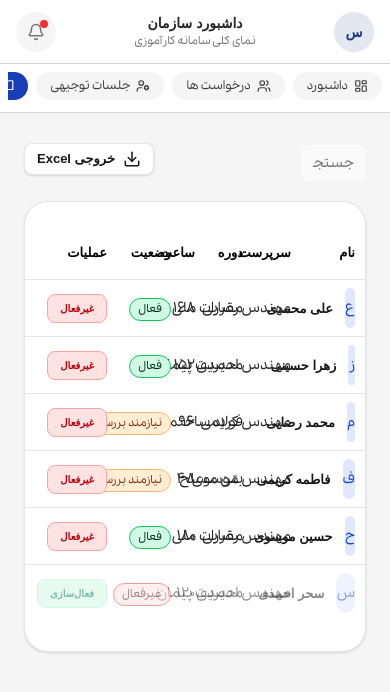
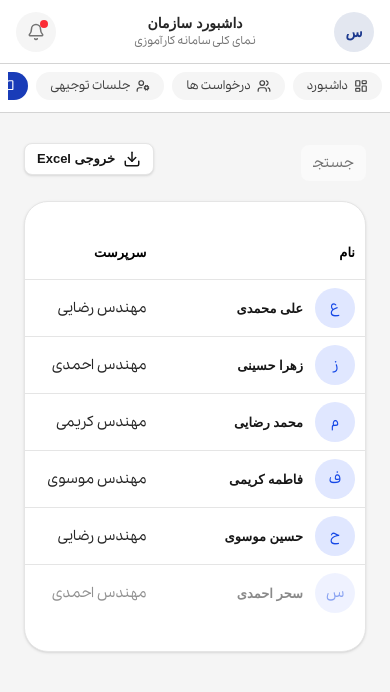
Before and after one commit to parrsa/InternshipNezam, a Next.js app: page /organization/trainees in a window 390 px wide. Shown: the top 692 px of the page. Built offline with nearby package versions, Linux system fonts and the light colour scheme; a web font is replaced by a local one.

Commit message:
complete refactoring

```diff
--- a/app/components/partial/layout/adminLayout/index.tsx
+++ b/app/components/partial/layout/adminLayout/index.tsx
@@ -36,7 +36,7 @@ const AdminLayoutContent = ({
   return (
     <div
       dir="rtl"
-      className="flex w-full bg-neutral-100 mx-auto h-screen text-black"
+      className="flex w-full text-nowrap bg-neutral-100 mx-auto h-screen text-black"
     >
       {/* سایدبار دسکتاپ — در موبایل مخفی */}
       <div className="hidden sm:flex">
--- a/app/components/partial/layout/organizationLayout/index.tsx
+++ b/app/components/partial/layout/organizationLayout/index.tsx
@@ -172,7 +172,7 @@ const OrganizationLayoutContent = ({
           {/* سمت راست هدر: در دسکتاپ عنوان، در موبایل آیکون/نام */}
           <div className="flex items-center gap-3 w-auto lg:w-[30%]">
             {/* نمایش عنوان دسکتاپ */}
-            <div className="hidden lg:block">
+            <div className="hidden text-nowrap lg:block">
               <p className="font-bold text-base text-neutral-800">
                 {activeMenuItem?.label || " داشبورد سازمان"}
               </p>
--- a/app/organization/briefing-sessions/components/traineeAttendanceList/index.tsx
+++ b/app/organization/briefing-sessions/components/traineeAttendanceList/index.tsx
@@ -40,8 +40,10 @@ const DEFAULT_TRAINEES: Trainee[] = [
 
 const DEFAULT_SELECTED_IDS = ["2", "4", "5", "6", "7", "8"];
 
-const TH_BASE = "px-0 text-left text-sm text-neutral-900";
-const TD_BASE = "px-0 py-2 text-left text-xs text-neutral-900";
+const TH_BASE =
+  "px-0 text-left text-[10px] sm:text-[11px] lg:text-sm text-neutral-900 whitespace-nowrap";
+const TD_BASE =
+  "px-0 py-2 text-left text-[10px] sm:text-[11px] lg:text-xs text-neutral-900 whitespace-nowrap";
 
 interface AttendanceCheckboxProps {
   checked: boolean;
@@ -59,7 +61,7 @@ function AttendanceCheckbox({
   return (
     <label
       className={cn(
-        "relative inline-flex h-5 w-5 ",
+        "relative inline-flex h-4 w-4 sm:h-5 sm:w-5 shrink-0",
         disabled ? "cursor-not-allowed" : "cursor-pointer",
       )}
     >
@@ -73,12 +75,12 @@ function AttendanceCheckbox({
       />
       <span
         className={cn(
-          "h-5 w-5 rounded-md border border-neutral-200 bg-white transition-colors duration-200",
+          "h-4 w-4 sm:h-5 sm:w-5 rounded-md border border-neutral-200 bg-white transition-colors duration-200",
           "peer-checked:border-input-800 peer-checked:bg-input-800",
           "peer-focus-visible:ring-2 peer-focus-visible:ring-input-300 peer-focus-visible:ring-offset-1",
         )}
       />
-      <CheckIcon className="pointer-events-none absolute inset-0 m-auto h-3.5 w-3.5 text-white opacity-0 transition-opacity duration-200 peer-checked:opacity-100" />
+      <CheckIcon className="pointer-events-none absolute inset-0 m-auto h-3 w-3 sm:h-3.5 sm:w-3.5 text-white opacity-0 transition-opacity duration-200 peer-checked:opacity-100" />
     </label>
   );
 }
@@ -87,20 +89,23 @@ type BadgeVariant = AttendanceStatus | "inactive";
 
 const BADGE_STYLES: Record<
   BadgeVariant,
-  { label: string; icon?: string; className: string }
+  { label: string; short: string; icon?: string; className: string }
 > = {
   present: {
     label: "حاضر",
+    short: "حاضر",
     icon: "✓",
     className: "border-green-300 bg-green-100 text-neutral-900",
   },
   absent: {
     label: "غایب",
+    short: "غایب",
     icon: "✗",
     className: "border-red-300 bg-red-100 text-red-900",
   },
   inactive: {
     label: "غیرفعال",
+    short: "غیرفعال",
     className: "border-red-300 bg-red-100 text-red-700",
   },
 };
@@ -111,7 +116,7 @@ function StatusBadge({ variant }: { variant: BadgeVariant }) {
   return (
     <span
       className={cn(
-        "inline-flex items-center gap-1 rounded-lg border text-xs px-2.5 py-1 text-2xs font-medium leading-4",
+        "inline-flex items-center gap-1 whitespace-nowrap rounded-lg border px-1.5 sm:px-2 lg:px-2.5 py-1 text-[9px] sm:text-3xs lg:text-2xs font-medium leading-4",
         className,
       )}
     >
@@ -183,18 +188,20 @@ export default function TraineeAttendanceList({
     {
       key: "name",
       label: "نام",
-      width: "w-[25%]",
-      thClassName: cn(TH_BASE, "pl-[49px]"),
-      className: cn(TD_BASE, "pl-2.5"),
+      width: "w-[26%] lg:w-[25%]",
+      thClassName: cn(TH_BASE, "pl-[36px] sm:pl-[44px] lg:pl-[49px]"),
+      className: cn(TD_BASE, "pl-2 sm:pl-2.5"),
       render: (row: Trainee) => (
-        <div className="flex items-center gap-5">
+        <div className="flex items-center gap-2 sm:gap-3.5 lg:gap-5">
           <AttendanceCheckbox
             checked={selectedIds.has(row.id)}
             disabled={!row.isActive}
             label={`ثبت حضور ${row.name}`}
             onChange={() => toggleSelected(row.id)}
           />
-          <span className="text-xs font-bold">{row.name}</span>
+          <span className="text-3xs sm:text-2xs lg:text-xs font-bold whitespace-nowrap">
+            {row.name}
+          </span>
         </div>
       ),
     },
@@ -211,6 +218,14 @@ export default function TraineeAttendanceList({
       width: "w-[18%]",
       thClassName: cn(TH_BASE, "font-bold"),
       className: TD_BASE,
+      render: (row: Trainee) => (
+        <>
+          {/* موبایل/تبلت: کوتاه */}
+          <span className="lg:hidden">{row.qualification.split("،")[0]}</span>
+          {/* دسکتاپ: کامل */}
+          <span className="hidden lg:inline">{row.qualification}</span>
+        </>
+      ),
     },
     {
       key: "level",
@@ -218,6 +233,18 @@ export default function TraineeAttendanceList({
       width: "w-[14%]",
       thClassName: cn(TH_BASE, "font-bold"),
       className: TD_BASE,
+      render: (row: Trainee) => (
+        <>
+          <span className="lg:hidden">
+            {row.level === "کارشناسی"
+              ? "کارشن."
+              : row.level === "کارشناسی ارشد"
+                ? "ارشد"
+                : row.level}
+          </span>
+          <span className="hidden lg:inline">{row.level}</span>
+        </>
+      ),
     },
     {
       key: "status",
@@ -242,7 +269,7 @@ export default function TraineeAttendanceList({
             color="danger"
             size="xs"
             rounded="xl"
-            className="border border-red-200 px-3 text-3xs font-bold text-red-800"
+            className="border border-red-200 px-2 sm:px-2.5 lg:px-3 text-[9px] sm:text-3xs lg:text-3xs font-bold text-red-800 whitespace-nowrap"
             onClick={() => toggleActive(row.id)}
           >
             غیرفعال
@@ -254,7 +281,7 @@ export default function TraineeAttendanceList({
             size="sm"
             textSize="xs"
             rounded="md"
-            className="border border-green-200 px-3.5 font-bold"
+            className="border border-green-200 px-2 sm:px-2.5 lg:px-3.5 text-[9px] sm:text-3xs lg:text-xs font-bold whitespace-nowrap"
             onClick={() => toggleActive(row.id)}
           >
             فعال‌سازی
@@ -269,29 +296,34 @@ export default function TraineeAttendanceList({
   }));
 
   return (
-    <div dir="ltr" className=" mb-5">
+    <div dir="ltr" className="mb-5">
       <div className="overflow-hidden rounded-2xl border border-neutral-200 bg-white pb-6 shadow-sm">
-        <div className="flex items-center justify-between px-8 pb-10 pt-7">
+        <div className="flex flex-col gap-2 px-4 pb-6 pt-5 sm:flex-row sm:items-center sm:justify-between sm:px-6 sm:pb-8 sm:pt-6 lg:px-8 lg:pb-10 lg:pt-7">
           <h2 className="text-sm font-bold text-neutral-900">لیست کارآموزان</h2>
-          <p dir="rtl" className="text-xs text-neutral-500">
+          <p dir="rtl" className="text-3xs sm:text-2xs lg:text-xs text-neutral-500">
             {faNumber.format(selectedIds.size)} کارآموز حاضر از{" "}
             {faNumber.format(trainees.length)} کارآموز
           </p>
         </div>
 
+        <div className="w-full overflow-x-auto">
           <Table
             tableRow={rows}
             tableCol={columns}
             minHeight="0px"
-          HeaderPY="py-[17px]"
+            HeaderPY="py-2.5 lg:py-[17px]"
             fixed
           />
         </div>
+      </div>
 
-      <div className="mt-5 flex items-center gap-0.5">
-        <div className="flex sm:h-11 py-3 sm:py-0 flex-1 items-center gap-3 rounded-lg border-r-4 border-amber-400 bg-amber-50 px-4 text-3xs sm:text-xs text-amber-700">
-          <WalletIcon className="h-4.5 w-4.5 text-amber-600" />
-          <p>پس از ثبت حضور کارآموز در جلسه توجیهی، امکان پرداخت هزینه کارآموز برای کارآموز فعال می‌شود.</p>
+      <div className="mt-5 flex flex-col gap-3 lg:flex-row lg:items-center lg:gap-0.5">
+        <div className="flex flex-1 items-center gap-2 sm:gap-3 rounded-lg border-r-4 border-amber-400 bg-amber-50 px-3 sm:px-4 py-3 lg:py-0 lg:h-11 text-3xs sm:text-2xs  lg:text-xs text-amber-700">
+          <WalletIcon className="h-4 w-4 sm:h-4.5 sm:w-4.5 text-amber-600 shrink-0" />
+          <p>
+            پس از ثبت حضور کارآموز در جلسه توجیهی، امکان پرداخت هزینه کارآموز برای
+            کارآموز فعال می‌شود.
+          </p>
         </div>
 
         <Button
@@ -302,7 +334,7 @@ export default function TraineeAttendanceList({
           rounded="lg"
           loading={isSubmitting}
           leftIcon={<CircleCheckIcon className="h-4.5 w-4.5" />}
-          className="h-9 gap-2.5 px-6 py-0 font-bold"
+          className="h-9 w-full lg:w-auto gap-2.5 px-6 py-0 font-bold"
           onClick={handleSubmit}
         >
           ثبت نهایی حضور
--- a/app/organization/briefing-sessions/page.tsx
+++ b/app/organization/briefing-sessions/page.tsx
@@ -1,5 +1,5 @@
 "use client";
-import { useState } from "react";
+import { useRef, useState, useEffect } from "react";
 import { cn } from "@/lib/cn";
 import Table from "@/app/components/ui/Table";
 import SessionFilters from "./components/sessionFilters";
@@ -74,7 +74,6 @@ const TH = "px-3 text-left text-s";
 const TD = "px-3 py-2 text-left text-xs text-neutral-900";
 
 const COLUMNS = [
-
     {
         key: "status",
         label: "وضعیت",
@@ -99,8 +98,49 @@ const COLUMNS = [
 
 const TABLE_ROWS = SESSIONS.map((s) => ({ ...s, _rowClassName: "bg-white" }));
 
+/* ---------- هوک درگ/تاچ اسکرول ---------- */
+function useTouchScroll() {
+    const sliderRef = useRef<HTMLDivElement>(null);
+    const [isDragging, setIsDragging] = useState(false);
+    const [startX, setStartX] = useState(0);
+    const [scrollLeft, setScrollLeft] = useState(0);
+    const [isRTL, setIsRTL] = useState(false);
+
+    useEffect(() => {
+        if (!sliderRef.current) return;
+        const dir = getComputedStyle(sliderRef.current).direction;
+        setIsRTL(dir === "rtl");
+    }, []);
+
+    const startDragging = (e: any) => {
+        if (!sliderRef.current) return;
+        setIsDragging(true);
+        const pageX = "touches" in e ? e.touches[0].pageX : e.pageX;
+        setStartX(pageX - sliderRef.current.offsetLeft);
+        setScrollLeft(sliderRef.current.scrollLeft);
+    };
+
+    const onDragging = (e: any) => {
+        if (!isDragging || !sliderRef.current) return;
+        const pageX = "touches" in e ? e.touches[0].pageX : e.pageX;
+        const x = pageX - sliderRef.current.offsetLeft;
+        const walk = (x - startX) * 2;
+        // در RTL مرورگرهای مختلف رفتار متفاوتی دارند؛ علامت را بر اساس جهت تنظیم می‌کنیم
+        sliderRef.current.scrollLeft = isRTL ? scrollLeft + walk : scrollLeft - walk;
+    };
+
+    const stopDragging = () => {
+        setIsDragging(false);
+    };
+
+    return { sliderRef, startDragging, onDragging, stopDragging, isDragging };
+}
+/* --------------------------------------- */
+
 function BriefingSeason() {
     const [activeTab, setActiveTab] = useState<TabKey>("new");
+    const { sliderRef, startDragging, onDragging, stopDragging, isDragging } =
+        useTouchScroll();
 
     return (
         <div className="w-full flex flex-col gap-3 sm:px-5 px-0 p-2 items-center justify-center">
@@ -117,7 +157,7 @@ function BriefingSeason() {
                             aria-selected={isActive}
                             onClick={() => setActiveTab(tab.key)}
                             className={cn(
-                                "flex-1 px-4 py-2  rounded-lg text-xs font-bold text-black transition-colors duration-300",
+                                "flex-1 px-4 py-2 rounded-lg text-xs font-bold text-black transition-colors duration-300",
                                 isActive && "bg-[#fffdf9] shadow-sm",
                             )}
                         >
@@ -134,6 +174,22 @@ function BriefingSeason() {
                         <p className="mt-3 text-2xs text-gray-600">ثبت حضور کارآموزان در جلسات گذشته.</p>
                     </div>
                     <div className="mt-8">
+                        <div
+                            ref={sliderRef}
+                            onMouseDown={startDragging}
+                            onMouseMove={onDragging}
+                            onMouseUp={stopDragging}
+                            onMouseLeave={stopDragging}
+                            onTouchStart={startDragging}
+                            onTouchMove={onDragging}
+                            onTouchEnd={stopDragging}
+                            className={cn(
+                                "w-full overflow-x-auto select-none",
+                                isDragging ? "cursor-grabbing" : "cursor-grab lg:cursor-auto",
+                                "[-ms-overflow-style:none] [scrollbar-width:none] [&::-webkit-scrollbar]:hidden",
+                            )}
+                        >
+                            <div className="min-w-225 lg:min-w-0">
                                 <Table
                                     tableRow={TABLE_ROWS}
                                     tableCol={COLUMNS}
@@ -141,6 +197,8 @@ function BriefingSeason() {
                                     HeaderPY="py-4"
                                     minHeight="226px"
                                 />
+                            </div>
+                        </div>
                     </div>
                 </div>
             ) : (
--- a/app/organization/courses/components/tableCourses/index.tsx
+++ b/app/organization/courses/components/tableCourses/index.tsx
@@ -1,8 +1,8 @@
-
 "use client";
 
-import { useCallback } from "react";
+import { useCallback, useRef, useState } from "react";
 import { Download } from "lucide-react";
+import { cn } from "@/lib/cn";
 import Table from "@/app/components/ui/Table";
 
 type CourseType = "مهارتی" | "حقوقی" | "بازدید" | "نظری";
@@ -101,13 +101,7 @@ const badgeStyles: Record<string, string> = {
   "در انتظار": "border-[#F4C77F] bg-[#FFE7C1] text-[#854400]",
 };
 
-function Badge({
-  label,
-  variant,
-}: {
-  label: string;
-  variant: string;
-}) {
+function Badge({ label, variant }: { label: string; variant: string }) {
   return (
     <span
       className={[
@@ -122,16 +116,37 @@ function Badge({
   );
 }
 
+function useTouchScroll() {
+  const sliderRef = useRef<HTMLDivElement>(null);
+  const [isDragging, setIsDragging] = useState(false);
+  const [startX, setStartX] = useState(0);
+  const [scrollLeft, setScrollLeft] = useState(0);
+
+  const startDragging = (e: any) => {
+    if (!sliderRef.current) return;
+    setIsDragging(true);
+    const pageX = "touches" in e ? e.touches[0].pageX : e.pageX;
+    setStartX(pageX - sliderRef.current.offsetLeft);
+    setScrollLeft(sliderRef.current.scrollLeft);
+  };
+
+  const onDragging = (e: any) => {
+    if (!isDragging || !sliderRef.current) return;
+    const pageX = "touches" in e ? e.touches[0].pageX : e.pageX;
+    const x = pageX - sliderRef.current.offsetLeft;
+    const walk = (x - startX) * 2;
+    sliderRef.current.scrollLeft = scrollLeft - walk;
+  };
+
+  const stopDragging = () => {
+    setIsDragging(false);
+  };
+
+  return { sliderRef, startDragging, onDragging, stopDragging, isDragging };
+}
+
 function exportCourses() {
-  const headers = [
-    "عنوان دوره",
-    "نوع",
-    "تاریخ",
-    "ظرفیت",
-    "ثبت‌نام",
-    "هزینه",
-    "وضعیت",
-  ];
+  const headers = ["عنوان دوره", "نوع", "تاریخ", "ظرفیت", "ثبت‌نام", "هزینه", "وضعیت"];
 
   const rows = courses.map((course) => [
     course.title,
@@ -144,10 +159,7 @@ function exportCourses() {
   ]);
 
   const escapeCell = (value: string) => {
-    const safeValue = /^[\s]*[=+\-@]/.test(value)
-      ? `'${value}`
-      : value;
-
+    const safeValue = /^[\s]*[=+\-@]/.test(value) ? `'${value}` : value;
     return `"${safeValue.replace(/"/g, '""')}"`;
   };
 
@@ -178,6 +190,9 @@ export default function TableCoursesPage() {
     exportCourses();
   }, []);
 
+  const { sliderRef, startDragging, onDragging, stopDragging, isDragging } =
+    useTouchScroll();
+
   const columns = [
     {
       key: "title",
@@ -190,10 +205,7 @@ export default function TableCoursesPage() {
           <span className="text-sm font-medium leading-5 text-[#111827]">
             {course.title}
           </span>
-          <span
-            dir="ltr"
-            className="text-xs leading-4.5 text-[#6B7280]"
-          >
+          <span dir="ltr" className="text-xs leading-4.5 text-[#6B7280]">
             {course.code}
           </span>
         </div>
@@ -206,10 +218,7 @@ export default function TableCoursesPage() {
       className: "text-center",
       thClassName: "text-center",
       render: (course: Course) => (
-        <Badge
-          label={course.type}
-          variant={badgeStyles[course.type]}
-        />
+        <Badge label={course.type} variant={badgeStyles[course.type]} />
       ),
     },
     {
@@ -246,9 +255,7 @@ export default function TableCoursesPage() {
             variant="border-[#8DECCF] bg-[#F0FFF9] text-[#009B76]"
           />
         ) : (
-          <span className="font-medium text-[#111827]">
-            {course.cost}
-          </span>
+          <span className="font-medium text-[#111827]">{course.cost}</span>
         ),
     },
     {
@@ -258,21 +265,15 @@ export default function TableCoursesPage() {
       className: "text-center",
       thClassName: "text-center",
       render: (course: Course) => (
-        <Badge
-          label={course.status}
-          variant={badgeStyles[course.status]}
-        />
+        <Badge label={course.status} variant={badgeStyles[course.status]} />
       ),
     },
   ];
 
   return (
-    <div
-      dir="rtl"
-      className=" bg-[#F5F6F8] "
-    >
-      <div className="mx-auto  h-127.5 w-full rounded-[18px] border border-[#D9DEE7] bg-white shadow-[0_1px_3px_rgba(15,23,42,0.10)]">
-        <div className="flex h-25 items-start justify-between px-7.5 pt-7.5">
+    <div dir="rtl" className="bg-[#F5F6F8]">
+      <div className="mx-auto min-h-127.5 w-full rounded-[18px] border border-[#D9DEE7] bg-white shadow-[0_1px_3px_rgba(15,23,42,0.10)]">
+        <div className="flex h-25 items-start justify-between px-4 pt-6 sm:px-6 sm:pt-7 lg:px-7.5 lg:pt-7.5">
           <h1 className="pt-2.5 text-[14px] font-bold leading-5 text-[#111827]">
             دوره‌های تعریف‌شده
           </h1>
@@ -296,14 +297,31 @@ export default function TableCoursesPage() {
         </div>
 
         <div className="w-full">
+          <div
+            ref={sliderRef}
+            onMouseDown={startDragging}
+            onMouseMove={onDragging}
+            onMouseUp={stopDragging}
+            onMouseLeave={stopDragging}
+            onTouchStart={startDragging}
+            onTouchMove={onDragging}
+            onTouchEnd={stopDragging}
+            className={cn(
+              "w-full overflow-x-auto select-none",
+              isDragging ? "cursor-grabbing" : "cursor-grab lg:cursor-auto",
+              "[-ms-overflow-style:none] [scrollbar-width:none] [&::-webkit-scrollbar]:hidden",
+            )}
+          >
+            <div className="min-w-[900px] lg:min-w-0">
               <Table
                 tableRow={courses}
                 tableCol={columns}
                 minHeight="390px"
                 HeaderPY="py-[15px]"
                 fixed
-
               />
+            </div>
+          </div>
         </div>
       </div>
     </div>
--- a/app/organization/trainees/page.tsx
+++ b/app/organization/trainees/page.tsx
@@ -1,6 +1,6 @@
 "use client";
 
-import { useCallback, useMemo, useState } from "react";
+import { useCallback, useMemo, useRef, useState } from "react";
 import { Download } from "lucide-react";
 import { cn } from "@/lib/cn";
 import Table from "@/app/components/ui/Table";
@@ -45,9 +45,41 @@ const normalize = (value: string) =>
 const fade = (row: Trainee) =>
     cn("transition", row.status === "inactive" && "opacity-50");
 
+function useTouchScroll() {
+    const sliderRef = useRef<HTMLDivElement>(null);
+    const [isDragging, setIsDragging] = useState(false);
+    const [startX, setStartX] = useState(0);
+    const [scrollLeft, setScrollLeft] = useState(0);
+
+    const startDragging = (e: any) => {
+        if (!sliderRef.current) return;
+        setIsDragging(true);
+        const pageX = "touches" in e ? e.touches[0].pageX : e.pageX;
+        setStartX(pageX - sliderRef.current.offsetLeft);
+        setScrollLeft(sliderRef.current.scrollLeft);
+    };
+
+    const onDragging = (e: any) => {
+        if (!isDragging || !sliderRef.current) return;
+        const pageX = "touches" in e ? e.touches[0].pageX : e.pageX;
+        const x = pageX - sliderRef.current.offsetLeft;
+        const walk = (x - startX) * 2;
+        sliderRef.current.scrollLeft = scrollLeft - walk;
+    };
+
+    const stopDragging = () => {
+        setIsDragging(false);
+    };
+
+    return { sliderRef, startDragging, onDragging, stopDragging, isDragging };
+}
+
 function Trainees() {
     const [trainees, setTrainees] = useState<Trainee[]>(INITIAL_TRAINEES);
     const [query, setQuery] = useState("");
+
+    const { sliderRef, startDragging, onDragging, stopDragging, isDragging } =
+        useTouchScroll();
 
     const toggleStatus = useCallback((id: number) => {
         setTrainees((prev) =>
@@ -68,7 +100,7 @@ function Trainees() {
                 ...CELL_CLASSES,
                 render: (row: Trainee) => (
                     <div className={cn("flex items-center gap-3", fade(row))}>
-                        <span className="flex size-10  items-center justify-center rounded-full bg-indigo-100 text-sm font-medium text-blue-700">
+                        <span className="flex size-10 items-center justify-center rounded-full bg-indigo-100 text-sm font-medium text-blue-700">
                             {row.name.charAt(0)}
                         </span>
                         <span className="text-s font-bold text-neutral-900">{row.name}</span>
@@ -140,7 +172,7 @@ function Trainees() {
                             type="button"
                             onClick={() => toggleStatus(row.id)}
                             className={cn(
-                                "cursor-pointer rounded-lg border px-3 py-1.5 text-3xs font-bold",
+                                "cursor-pointer rounded-lg border px-3 py-1.5 text-3xs font-bold whitespace-nowrap",
                                 isInactive
                                     ? "border-emerald-200 bg-emerald-100 text-emerald-700 hover:bg-emerald-200"
                                     : "border-red-300 bg-red-100 text-red-700 hover:bg-red-200",
@@ -172,7 +204,7 @@ function Trainees() {
                 <Input
                     variant="default"
                     color="input"
-                    className=" mt-2 w-1/3 border-none bg-neutral-50  placeholder:text-neutral-500   placeholder:text-sm "
+                    className="mt-2 w-1/3 border-none bg-neutral-50 placeholder:text-neutral-500 placeholder:text-sm"
                     inputSize="sm"
                     type="text"
                     value={query}
@@ -191,6 +223,22 @@ function Trainees() {
             </div>
 
             <div className="overflow-hidden rounded-3xl border border-neutral-200 bg-white pb-5.5 pt-6 shadow-sm">
+                <div
+                    ref={sliderRef}
+                    onMouseDown={startDragging}
+                    onMouseMove={onDragging}
+                    onMouseUp={stopDragging}
+                    onMouseLeave={stopDragging}
+                    onTouchStart={startDragging}
+                    onTouchMove={onDragging}
+                    onTouchEnd={stopDragging}
+                    className={cn(
+                        "w-full overflow-x-auto select-none",
+                        isDragging ? "cursor-grabbing" : "cursor-grab lg:cursor-auto",
+                        "[-ms-overflow-style:none] [scrollbar-width:none] [&::-webkit-scrollbar]:hidden",
+                    )}
+                >
+                    <div className="min-w-225 lg:min-w-0">
                         <Table
                             tableRow={rows}
                             tableCol={columns}
@@ -199,6 +247,8 @@ function Trainees() {
                         />
                     </div>
                 </div>
+            </div>
+        </div>
     );
 }
 
```
Lines whose indentation alone changed are shown as unchanged.
